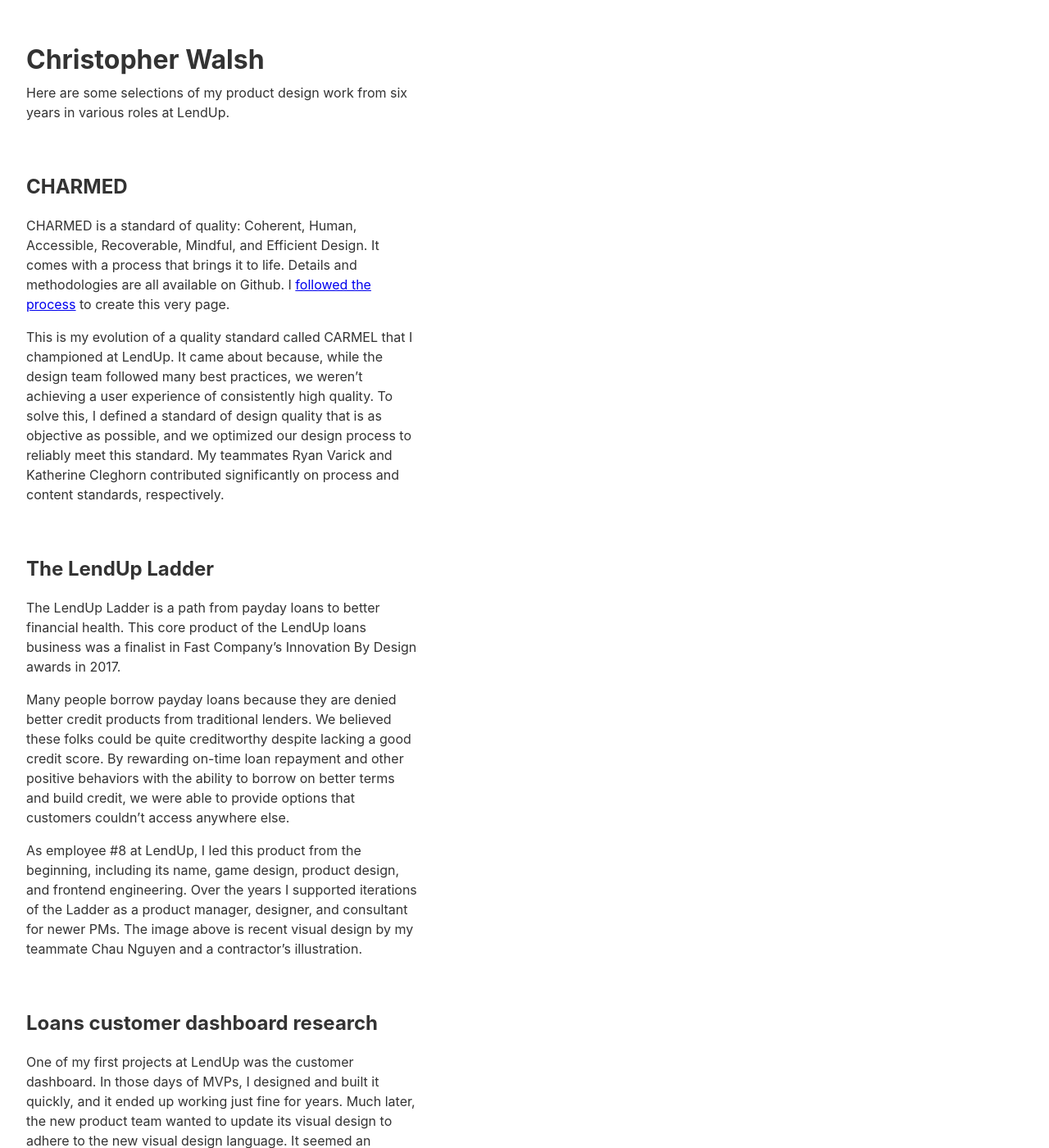
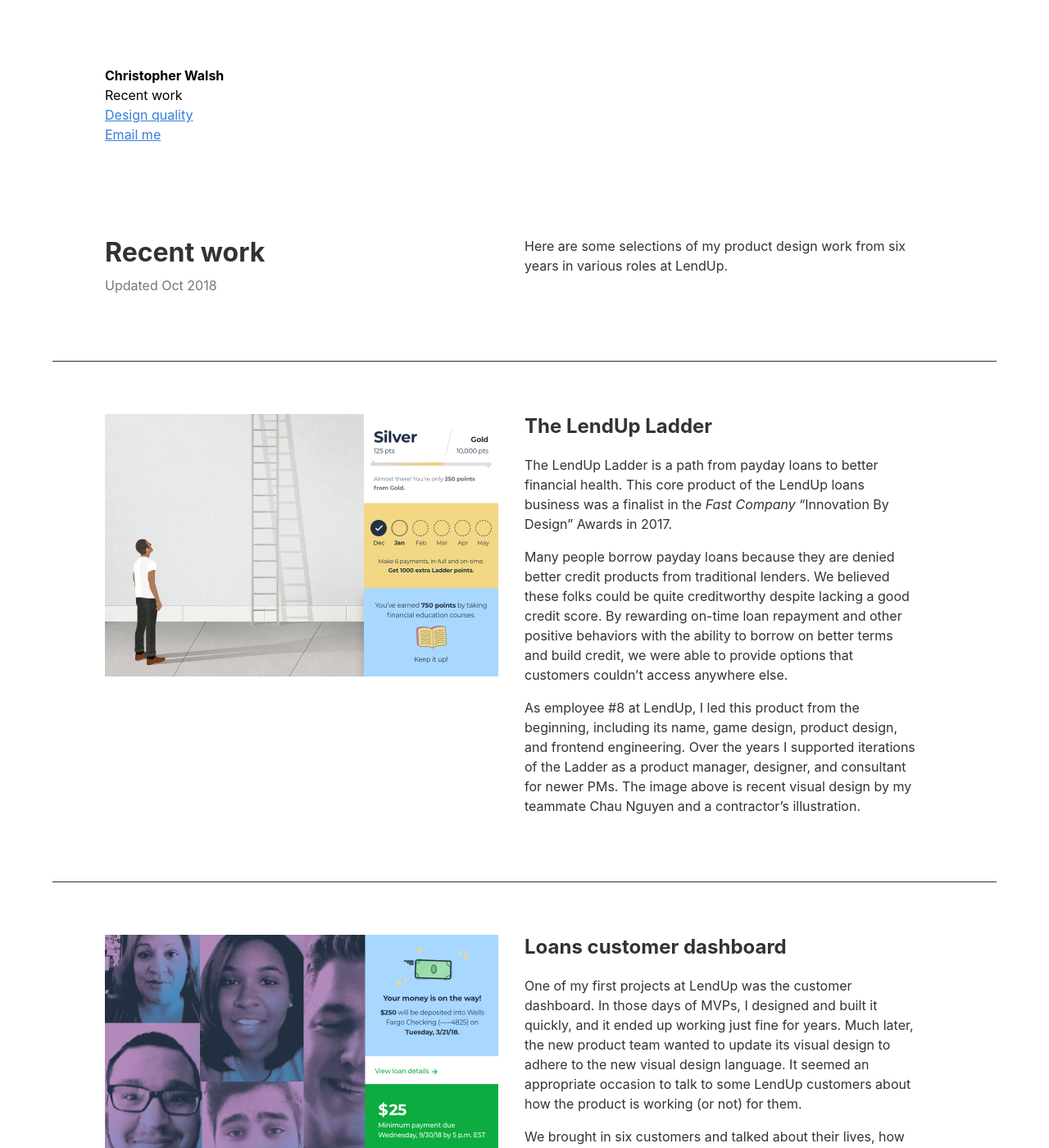
Before and after one commit to christopherdubs/christopherdubs.github.io, a Jekyll site: the page index.html, which Jekyll copies as it is, in a window 1280 px wide and 1400 px high. Shown: the whole window at 82% size. Built offline with Jekyll 4.4.1, drawn with Linux system fonts in a browser that asks for light colours; some of the changed text lies outside the part shown.

Commit message:
get a v1 of this whole thing wrapped

```diff
--- /dev/null
+++ b/CHARMED.html
@@ -0,0 +1,150 @@
+<!DOCTYPE html>
+<html lang="en">
+  <title>CHARMED: A standard of design quality</title>
+  <meta name="viewport" content="width=device-width, initial-scale=1">
+  <link rel="stylesheet" href="https://unpkg.com/tachyons/css/tachyons.min.css">
+  <body class="pa3 pa5-ns sans-serif dark-gray lh-copy">
+
+<nav class="pv3 ph3 ph5-ns">
+  <a class="link black b f6 f5-ns mr3 db" href="/" title="Home">Christopher Walsh</a>
+  <a class="blue f6 f5-ns mr3 db" href="/" title="Home">Recent work</a>
+  <a class="link black f6 f5-ns mr3 db" href="/CHARMED.html" title="About">Design quality</a>
+  <a class="blue f6 f5-ns db" href="mailto:cemail@gmail.com" title="Contact">Email me</a>
+</nav>
+
+<article class="mt4-ns cf pa3 pa5-ns">
+  <header class="fn fl-ns w-50-ns pr4-ns">
+    <h1 class="mt0 mb0 lh-title">CHARMED</h1>
+    <p class="mt2 gray">v 1.0</p>
+  </header>
+  <div class="fn fl-ns w-50-ns">
+    <p class="mt0 measure">CHARMED is a standard of quality: Coherent, Human, Accessible, Recoverable, Mindful, and Efficient Design.</p>
+  </div>
+</article>
+
+<article class="cf ph3 ph5-ns pv5 bt">
+  <header class="fn fl-ns w-50-ns pr4-ns">
+    <h2 class="mt0 mb0 lh-title">Coherent</h2>
+    <p class="mt2">Everything feels like it belongs.</p>
+  </header>
+  <div class="fn fl-ns w-50-ns">
+    <h3 class="mt0 mb0">C1. Adopt a design system and only use components from the system.</h3>
+    <p class="measure mt2">Use a set of standards throughout the product. Consistent look and feel evokes coherence.</p>
+
+    <h3 class="mt4 mb0">C2. The design system itself is CHARMED.</h3>
+    <p class="measure mt2">Consider this when adding or updating the system in Converge, or during periodic reviews of the system.</p>
+
+    <h3 class="mt4 mb0">C3. The visual representation of hierarchy and relationships is coherent across screens in a flow.</h3>
+    <p class="measure mt2">Screens in a flow share common elements. These elements should be represented in visually coherent ways.</p>
+  </div>
+</article>
+
+<article class="cf ph3 ph5-ns pv5 bt">
+  <header class="fn fl-ns w-50-ns pr4-ns">
+    <h2 class="mt0 mb0 lh-title">Human</h2>
+    <p class="mt2">It speaks the customer&#8217;s language.</p>
+  </header>
+  <div class="fn fl-ns w-50-ns">
+    <h3 class="mt0 mb0">H1. Language conforms to an adopted style guide.</h3>
+    <p class="measure mt2">Use a set of editorial best practices to ensure the product speaks with one voice. Language is useful and usable, embraces principles of clear writing, and adheres to brand attributes.</p>
+  </div>
+</article>
+
+<article class="cf ph3 ph5-ns pv5 bt">
+  <header class="fn fl-ns w-50-ns pr4-ns">
+    <h2 class="mt0 mb0 lh-title">Accessible</h2>
+    <p class="mt2">It&#8217;s accessible to users of varying abilities on various devices.</p>
+  </header>
+  <div class="fn fl-ns w-50-ns">
+    <h3 class="mt0 mb0">A1. Products follow all criteria of <a href="https://www.w3.org/TR/WCAG21/">WCAG 2.1</a>.</h3>
+    <p class="measure mt2">Following these guidelines will make content accessible to a wide range of people with disabilities, including accommodations for blindness and low vision, deafness and hearing loss, limited movement, speech disabilities, photosensitivity, and combinations of these, and some accommodation for learning disabilities and cognitive limitations.</p>
+
+    <h3 class="mt4 mb0">A2. The quality is equal on all supported devices, browsers, and viewports.</h3>
+    <p class="measure mt2">Adopt a standard set of devices, browsers, and viewports.</p>
+
+    <h3 class="mt4 mb0">A3. The responsibilities of a screen are not written as affordances.</h3>
+    <p>&#8220;Offer a path to sign in&#8221; is a well-phrased responsibility. &#8220;Show a sign in link&#8221; conflates a responsibility with its affordance. Be mindful that laptops, phones, keyboards and assistive devices have different interaction models.</p>
+
+    <h3 class="mt4 mb0">A4. The hierarchy outline of a screen serves as a guide for HTML markup and keyboard navigation.</h3>
+    <p class="measure mt2">When developing a hierarchy outline, imagine tabbing through it. This should be how it feels to tab through the interface.</p>
+
+    <h3 class="mt4 mb0">A5. All images have defined alt text.</h3>
+    <p class="measure mt2">This will allow the alt text to play the same function on the page as the image. Alt text does not necessarily describe the visual characteristics of the image itself, but must convey the same meaning as the image.</p>
+  </div>
+</article>
+
+<article class="cf ph3 ph5-ns pv5 bt">
+  <header class="fn fl-ns w-50-ns pr4-ns">
+    <h2 class="mt0 mb0 lh-title">Recoverable</h2>
+    <p class="mt2">Potential errors are prevented up front, and errors are easy to recover from.</p>
+  </header>
+  <div class="fn fl-ns w-50-ns">
+    <h3 class="mt0 mb0">R1. All potential errors are understood.</h3>
+    <p class="measure mt2">This sounds obvious, but anytime the user is told something like &#8220;Whoops, an error occurred&#8221;, we obviously don't understand the error.</p>
+
+    <h3 class="mt4 mb0">R2. All potential errors are handled according to their type and preventability.</h3>
+    <p class="measure mt2">The type (e.g. invalid input) and preventability (e.g. guidable) of each potential error is understood. According to its type and preventability, handle it appropriately.</p>
+  </div>
+</article>
+
+<article class="cf ph3 ph5-ns pv5 bt">
+  <header class="fn fl-ns w-50-ns pr4-ns">
+    <h2 class="mt0 mb0 lh-title">Mindful</h2>
+    <p class="mt2">The design thinks so the customer doesn&#8217;t have to.</p>
+  </header>
+  <div class="fn fl-ns w-50-ns">
+    <h3 class="mt0 mb0">M1. There aren&#8217;t too many things on a screen.</h3>
+    <p class="measure mt2">Present 5-9 things on any one screen, using chunking and visual hierarchy to distinguish them. If necessary, divide the screen into steps. Otherwise the screen will burden the user&#8217;s short-term memory, and choosing the correct way to continue in the flow will become more time-consuming.</p>
+
+    <h3 class="mt4 mb0">M2. The things on a screen are self-evident, or at least self-explanatory.</h3>
+    <p class="measure mt2">A screen that doesn&#8217;t make the user think inspires thoughts like &#8220;OK, there's a ____, and that&#8217;s a ____, and there&#8217;s the thing that I want.&#8221;</p>
+
+    <h3 class="mt4 mb0">M3. The visual design of a screen is grounded in its hierarchy outline.</h3>
+    <p class="measure mt2">The hierarchy outline defines the order of elements and how they are logically related. Translating that to visual design:
+    Things that are related in the hierarchy outline are related visually. Group them under a heading, display them in the same visual style, and/or put them in an area with a clearly defined boundary. Things are &#8220;nested&#8221; visually to show what&#8217;s part of what.</p>
+
+    <h3 class="mt4 mb0">M4. Use widely-adopted, conventional design patterns.</h3>
+    <p class="measure mt2">Users spend most of their time on other sites. Simplify their learning process by providing familiar design patterns.</p>
+
+    <h3 class="mt4 mb0">M5. Visited and unvisited text links are distinguished.</h3>
+    <p class="measure mt2">Users don’t have to remember which links they have already visited.</p>
+
+    <h3 class="mt4 mb0">M6. Don&#8217;t float headings between paragraphs.</h3>
+    <p class="measure mt2">Headings should be closer to the text that follows them than the text that precedes them.</p>
+  </div>
+</article>
+
+<article class="cf ph3 ph5-ns pv5 bt">
+  <header class="fn fl-ns w-50-ns pr4-ns">
+    <h2 class="mt0 mb0 lh-title">Efficient</h2>
+    <p class="mt2">It&#8217;s easy to perform a task or find information.</p>
+  </header>
+  <div class="fn fl-ns w-50-ns">
+    <h3 class="mt0 mb0">E1. A flow has as few screens as it needs, but not too few.</h3>
+    <p class="mt0 mb0">&#8220;Fewer taps&#8221; always seems like the best approach. But there are valid reasons to use more screens: to simplify choices (E2) by breaking complex tasks into smaller steps, and to ensure (M2) there aren&#8217;t too many things on a screen. More clicks won&#8217;t hurt, as long as each click is a mindless, unambiguous choice.</p>
+
+    <h3 class="mt4 mb0">E2. Choices are easy to make.</h3>
+    <p class="measure mt2">The time it takes to make a decision increases with the number and complexity of choices: which link to click, which text to read, which radio button to select, how to enter something into a text field. Limit the amount of decisions a user has to make to achieve their goal, and highlight recommended options.</p>
+
+    <h3 class="mt4 mb0">E3. The more important something is, the more prominent it is.</h3>
+    <p class="measure mt2">To ensure the user notices something, make it impossible to miss. Important things are larger, bolder, in a distinctive color, set off by more whitespace, nearer the top of the screen, or some combination of these.</p>
+
+    <h3 class="mt4 mb0">E4. Things intended to be easily selectable are large and easily within reach.</h3>
+    <p class="measure mt2">The time to acquire a target is a function of the distance to and size of the target. This especially applies to buttons, which should be easy to find and select.</p>
+
+    <h3 class="mt4 mb0">What&#8217;s clickable is obvious. And if something looks clickable, it&#8217;s clickable.</h3>
+    <p class="measure mt2">As a user, I should never have to devote a millisecond to whether things are clickable or not.</p>
+  </div>
+</article>
+
+<article class="cf ph3 ph5-ns pv5 bt">
+  <header class="fn fl-ns w-50-ns pr4-ns">
+    <h2 class="mt0 mb0 lh-title">Credits</h2>
+  </header>
+  <div class="fn fl-ns w-50-ns">
+    <p class="mt0">CHARMED is simply a collection of principles I&#8217;ve learned over the years and have recently formally incorporated into my design process. All credit goes to <a href="https://www.nngroup.com">Jakob Nielsen</a>, <a href="https://www.sensible.com/dmmt.html">Steve Krug</a>, <a href="http://www.slipperstudios.com/services/carmel-ux/">Slipper Studios (CARMEL)</a>, <a href="https://signalvnoise.com/posts/3047-the-obvious-the-easy-and-the-possible">Basecamp (37Signals)</a>, <a href="https://lawsofux.com">Laws of UX</a>, and more that as I remember, I&#8217;ll add here.</p>
+  </div>
+</article>
+
+  </body>
+</html>
--- a/index.html
+++ b/index.html
@@ -3,45 +3,92 @@
   <title>Christopher Walsh</title>
   <meta name="viewport" content="width=device-width, initial-scale=1">
   <link rel="stylesheet" href="https://unpkg.com/tachyons/css/tachyons.min.css">
-  <body class="measure-wide pa4 sans-serif dark-gray lh-copy">
+  <body class="pa3 pa5-ns sans-serif dark-gray lh-copy">
 
-<h1 class="mb2 lh-title">Christopher Walsh</h1>
-<p class="mt0">Here are some selections of my product design work from six years in various roles at LendUp. <!-- For more about my career in design, product management, and engineering, see <a href="resume.html">my resume</a>. --></p>
+<nav class="pv3 ph3 ph5-ns">
+  <a class="link black b f6 f5-ns mr3 db" href="/" title="Home">Christopher Walsh</a>
+  <a class="link black f6 f5-ns mr3 db" href="/" title="Home">Recent work</a>
+  <a class="blue f6 f5-ns mr3 db" href="/CHARMED.html" title="About">Design quality</a>
+  <a class="blue f6 f5-ns db" href="mailto:cemail@gmail.com" title="Contact">Email me</a>
+</nav>
 
-<ul class="list pl0">
-  <li class="mt5">
-      <h2 class="lh-title">CHARMED</h2>
-      <p>CHARMED is a standard of quality: Coherent, Human, Accessible, Recoverable, Mindful, and Efficient Design. It comes with a process that brings it to life. Details and methodologies are all available on Github. I <a href="/projects/2018-Q4-recent-work.html">followed the process</a> to create this very page.</p>
-      <p>This is my evolution of a quality standard called CARMEL that I championed at LendUp. It came about because, while the design team followed many best practices, we weren&#8217;t achieving a user experience of consistently high quality. To solve this, I defined a standard of design quality that is as objective as possible, and we optimized our design process to reliably meet this standard. My teammates Ryan Varick and Katherine Cleghorn contributed significantly on process and content standards, respectively.</p>
-  </li>
-  <li class="mt5">
-      <h2 class="lh-title">The LendUp Ladder</h2>
-      <p>The LendUp Ladder is a path from payday loans to better financial health. This core product of the LendUp loans business was a finalist in Fast Company&#8217;s Innovation By Design awards in 2017.</p>
-      <p>Many people borrow payday loans because they are denied better credit products from traditional lenders. We believed these folks could be quite creditworthy despite lacking a good credit score. By rewarding on-time loan repayment and other positive behaviors with the ability to borrow on better terms and build credit, we were able to provide options that customers couldn&#8217;t access anywhere else.</p>
-      <p>As employee #8 at LendUp, I led this product from the beginning, including its name, game design, product design, and frontend engineering. Over the years I supported iterations of the Ladder as a product manager, designer, and consultant for newer PMs. The image above is recent visual design by my teammate Chau Nguyen and a contractor&#8217;s illustration.</p>
-  </li>
-  <li class="mt5">
-    <h2 class="lh-title">Loans customer dashboard research</h2>
-    <p>One of my first projects at LendUp was the customer dashboard. In those days of MVPs, I designed and built it quickly, and it ended up working just fine for years. Much later, the new product team wanted to update its visual design to adhere to the new visual design language. It seemed an appropriate occasion to talk to some LendUp customers about how the product is working (or not) for them.</p>
-    <p>We brought in six customers and talked about their lives, how LendUp fits in, and in particular, how they use their dashboard. We were pleased to learn there were no big problems we&#8217;d overlooked, which gave us the confidence to proceed with a visual redesign, leaving the basic structure and mechanics intact. I played a purely lead role in this project, directing the team toward the desired outcome. My teammate Chau Nguyen executed the research session and developed the visual designs shown above.
-  </li>
-  <li class="mt5">
-    <h2 class="lh-title">Interactive voice response</h2>
-    <p>Despite an awesome website, some LendUp customers preferred to contact us by phone. Often, they sought basic information, like the amount and date of their next loan payment. This wasn&#8217;t a good use of customer service agents&#8217; time, so we built an IVR system to address such questions.</p>
-    <p>I led this effort from product management to design. I defined the authentication experience, considered all user contexts, wrote the scripts and defined the variables, even dividing the scripts into reusable sentence fragments to optimize recording time. I also coordinated and oversaw the recording session, in a call booth, at LendUp HQ. It was fun.</p>
-  </li>
-  <li class="mt5">
-    <h2 class="lh-title">Tesseract & Hubble</h2>
-    <p>I enjoy building internal tools. I like helping my team do their best work, and nice internal tools say a lot about a company&#8217;s culture. Also, when your customers are sitting a few feet away from you, it&#8217;s easy and satisfying to nail product-market fit and deliver great design.</p>
-    <p>Tesseract lets the compliance team examine any detail about any loan we&#8217;ve ever issued. Given that breadth of requirements, it&#8217;s a kind of web interface for SQL selects, optimized for their workflow. I defined the product and visual design (left).</p>
-    <p>Hubble is what the customer insights team uses view and update account information while talking to the customer on the phone (among many other things). I designed and built much of the first version of this product several years ago, which is still being used today, hundreds of thousands of customers later. The updated visual design (right) was developed by my teammate Chau Nguyen.</p>
-  </li>
-  <li class="mt5">
-    <h2 class="lh-title">Ladders not chutes tee</h2>
-    <p>This year, the People Operations team asked for a t-shirt design based on the core company value &#8220;Ladders not chutes&#8221;. My visual designer teammates usually designed the company swag, but this time I decided to take a crack at it. </p>
-    <p>I wanted to do something hand-drawn, because I enjoy making things by hand. To entice folks to wear these outside of the gym, I intentionally developed a treatment a bit subtler than &#8220;here&#8217;s the startup I work for&#8221;. I painted the original artwork in black, transferred it and applied the color gradient, and oversaw the production.</p>
-  </li>
-</ul>
+<article class="mt4-ns cf pa3 pa5-ns">
+  <header class="fn fl-ns w-50-ns pr4-ns">
+    <h1 class="mt0 mb0 lh-title">Recent work</h1>
+    <p class="mt2 gray">Updated Oct 2018</p>
+  </header>
+  <div class="fn fl-ns w-50-ns">
+    <p class="mt0 measure">Here are some selections of my product design work from six years in various roles at LendUp.</p>
+  </div>
+</article>
+
+<article class="cf pa3 pa5-ns bt-ns">
+  <header class="fn fl-ns w-50-ns pr4-ns">
+    <img src="/images/ladder.png" alt="An illustration and interface elements from the LendUp Ladder product" />
+  </header>
+  <div class="fn fl-ns w-50-ns">
+    <h2 class="mt0-ns lh-title">The LendUp Ladder</h2>
+    <p class="measure mt0">The LendUp Ladder is a path from payday loans to better financial health. This core product of the LendUp loans business was a finalist in the <i>Fast Company</i> &#8220;Innovation By Design&#8221; Awards in 2017.</p>
+    <p class="measure">Many people borrow payday loans because they are denied better credit products from traditional lenders. We believed these folks could be quite creditworthy despite lacking a good credit score. By rewarding on-time loan repayment and other positive behaviors with the ability to borrow on better terms and build credit, we were able to provide options that customers couldn&#8217;t access anywhere else.</p>
+    <p class="measure">As employee #8 at LendUp, I led this product from the beginning, including its name, game design, product design, and frontend engineering. Over the years I supported iterations of the Ladder as a product manager, designer, and consultant for newer PMs. The image above is recent visual design by my teammate Chau Nguyen and a contractor&#8217;s illustration.</p>
+  </div>
+</article>
+
+<article class="cf pa3 pa5-ns bt-ns">
+  <header class="fn fl-ns w-50-ns pr4-ns">
+    <img src="/images/loans-dashboard.png" alt="Photos of customers and interface elements from the LendUp customer dashboard" />
+  </header>
+  <div class="fn fl-ns w-50-ns">
+    <h2 class="mt0-ns lh-title">Loans customer dashboard</h2>
+    <p class="measure mt0">One of my first projects at LendUp was the customer dashboard. In those days of MVPs, I designed and built it quickly, and it ended up working just fine for years. Much later, the new product team wanted to update its visual design to adhere to the new visual design language. It seemed an appropriate occasion to talk to some LendUp customers about how the product is working (or not) for them.</p>
+    <p class="measure">We brought in six customers and talked about their lives, how LendUp fits in, and in particular, how they use their dashboard. We were pleased to learn there were no big problems we&#8217;d overlooked, which gave us the confidence to proceed with a visual redesign, leaving the basic structure and mechanics intact. I played a purely lead role in this project, directing the team toward the desired outcome. My teammate Chau Nguyen executed the research session and developed the visual designs shown above.</p>
+  </div>
+</article>
+
+<article class="cf pa3 pa5-ns bt-ns">
+  <header class="fn fl-ns w-50-ns pr4-ns">
+    <img src="/images/IVR.jpg" alt="A photo of printed specifications for the IVR system" />
+  </header>
+  <div class="fn fl-ns w-50-ns">
+    <h2 class="mt0-ns lh-title">Interactive voice response</h2>
+    <p class="measure mt0">Despite an awesome website, some LendUp customers preferred to contact the company by phone. Often, they sought basic information, like the amount and date of their next loan payment. This wasn&#8217;t a good use of customer service agents&#8217; time, so we built an IVR system to address such questions.</p>
+    <p class="measure">I led this effort from product management to design. I defined the authentication experience, considered all user contexts, wrote the scripts and defined the variables, even dividing the scripts into reusable sentence fragments to optimize recording time. I also coordinated and oversaw the recording session, in a call booth, at LendUp HQ. It was fun.</p>
+  </div>
+</article>
+
+<article class="cf pa3 pa5-ns bt-ns">
+  <header class="fn fl-ns w-50-ns pr4-ns">
+    <img src="/images/tesseract-hubble.png" alt="Screenshots of internal tools" />
+  </header>
+  <div class="fn fl-ns w-50-ns">
+    <h2 class="mt0-ns lh-title">Tesseract & Hubble</h2>
+    <p class="measure mt0">I enjoy building internal tools. I like helping my team do their best work, and nice internal tools say a lot about a company&#8217;s culture. Also, when your customers are sitting a few feet away from you, it&#8217;s easy and satisfying to nail product-market fit and deliver great design.</p>
+    <p class="measure">Tesseract lets the compliance team examine any detail about any loan we&#8217;ve ever issued. Given that breadth of requirements, it&#8217;s a kind of web interface for SQL selects, optimized for their workflow. I defined the product and visual design (left).</p>
+    <p class="measure">Hubble is what the customer insights team uses view and update account information while talking to the customer on the phone (among many other things). I designed and built much of the first version of this product several years ago, which is still being used today, hundreds of thousands of customers later. The updated visual design (right) was developed by my teammate Chau Nguyen.</p>
+  </div>
+</article>
+
+<article class="cf pa3 pa5-ns bt-ns">
+  <header class="fn fl-ns w-50-ns pr4-ns">
+    <img src="/images/LNC-tee.jpg" alt="A photo of me wearing this t-shirt" />
+  </header>
+  <div class="fn fl-ns w-50-ns">
+    <h2 class="mt0-ns lh-title">Ladders not chutes tee</h2>
+    <p class="measure mt0">This year, the People Operations team asked for a t-shirt design based on the core company value &#8220;Ladders not chutes&#8221;. My visual designer teammates usually designed the company swag, but this time I decided to take a crack at it. </p>
+    <p class="measure">I wanted to do something hand-drawn, because I enjoy making things by hand. To entice folks to wear these outside of the gym, I intentionally developed a treatment a bit subtler than &#8220;here&#8217;s the startup I work for&#8221;. I painted the original artwork in black, transferred it and applied the color gradient, and oversaw the production.</p>
+  </div>
+</article>
+
+<article class="cf pa3 pa5-ns bt">
+  <header class="fn fl-ns w-50-ns pr4-ns">
+    <h2 class="mt0-ns mb0 lh-title">CHARMED</h2>
+  </header>
+  <div class="fn fl-ns w-50-ns">
+    <p class="measure mt0-ns">CHARMED is a standard of quality: Coherent, Human, Accessible, Recoverable, Mindful, and Efficient Design. <a href="CHARMED.html">It's available here on Github, take it, use it</a>.</p>
+    <p class="measure">This is my evolution of a quality standard called CARMEL that I championed at LendUp. It came about because, while the design team followed many best practices, we weren&#8217;t achieving a user experience of consistently high quality. To solve this, I defined a standard of design quality that is as objective as possible.</p>
+  </div>
+</article>
+
 
   </body>
 </html>
```
Also changed, not shown: images/IVR.jpg (added), images/LNC-tee.jpg (added), images/ladder.png (added), images/loans-dashboard.png (added), images/tesseract-hubble.png (added).
